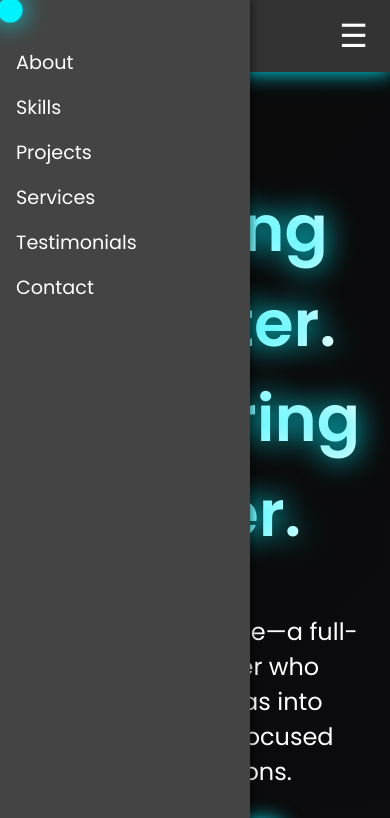
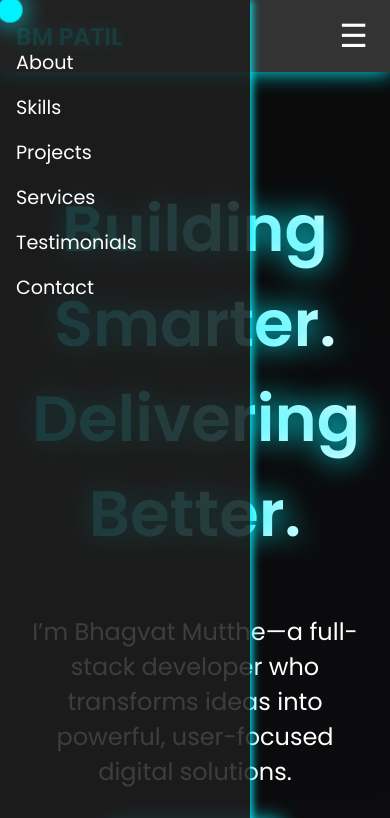
Before and after one commit to TheBMPatil/Bhagvat_Mutthe_, a plain HTML site: page index.html in a window 390 px wide. Both pictures are taken after a click on the button "Toggle Menu". Shown: the top 818 px of the page. Drawn offline with Linux system fonts and the light colour scheme.

Commit message:
sidebar style

```diff
--- a/index.html
+++ b/index.html
@@ -51,21 +51,22 @@
         }
 
         .sidebar {
-            display: none;
             position: fixed;
             top: 0;
             left: 0;
             height: 100%;
             width: 250px;
-            background: #444;
+            background: #1f1f1fdc;
             padding: 2rem 1rem;
-            box-shadow: 2px 0 8px rgba(0, 0, 0, 0.5);
+            box-shadow: 2px 0 8px #00f2ff;
             z-index: 999;
             box-sizing: border-box;
+            transform: translateX(-100%);
+            transition: transform 0.3s ease;
         }
 
         .sidebar.active {
-            display: block;
+            transform: translateX(0);
         }
 
         .sidebar ul {
@@ -90,7 +91,6 @@
 
             .menu-toggle {
                 display: block;
-                position: relative;
             }
         }
     </style>
```
